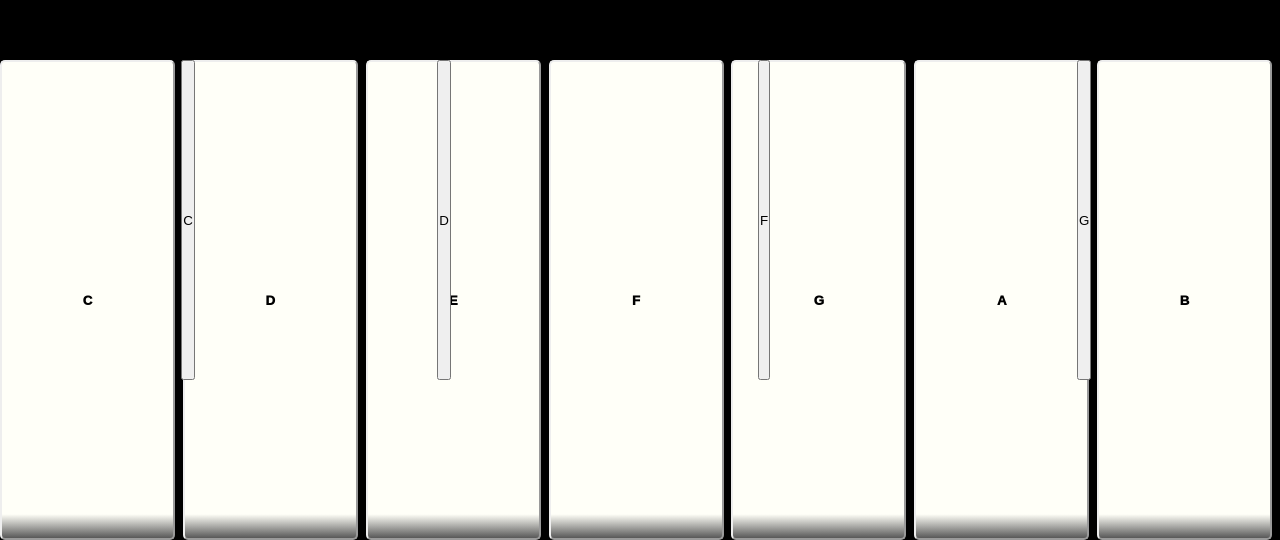
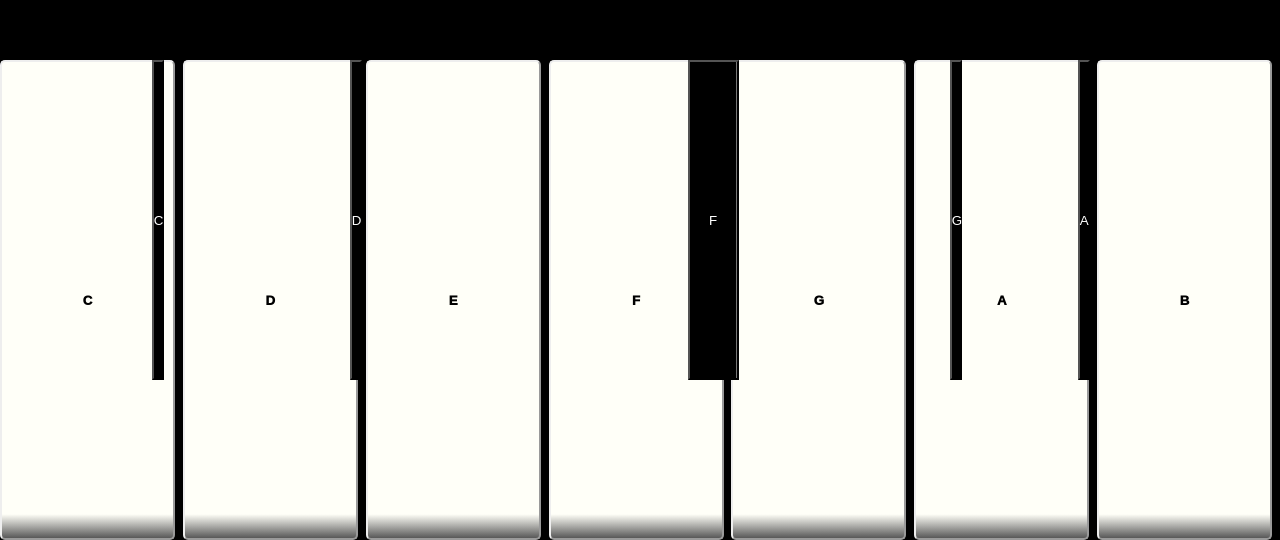
Before and after one commit to dualcorebrain/Javascript-Piano, a plain HTML site: page index.html in a window 1280 px wide. Shown: the part 260-800 px from the top of the page. Drawn offline with Linux system fonts and the light colour scheme.

Commit message:
Updating Black (Sharp) Keys

```diff
--- a/style.css
+++ b/style.css
@@ -48,19 +48,20 @@ kbd{
     background: ivory;
 }
 
-/*THIS IS NOT APPLYING PROPERLY*/
+
 .white-pressed{
     background: linear-gradient(180deg, rgba(88,88,88,1) 3%, rgba(255,255,248,1) 9%);
 
 }
 
+/*THIS NEEDS WORK, GRID-GAP-COLUMN DEPRECATED RECENTLY*/
 /*ADDING BLACK KEYS*/
 .black-keys{
     z-index: 1;
 
     display: grid;
-    grid-template-columns: 10% 10% 20% 10% 10% 10% ;
-    column-gap: 10%;
+    grid-template-columns: 10% 10% 40% 10% 10% 10% ;
+    column-gap: 0%;
 
     position: relative;
     bottom: 20%;
@@ -68,4 +69,26 @@ kbd{
 
     height: 40vh;
     width: 100vw;
+
 }
+
+.black{
+    background: linear-gradient(90deg, rgba(0,0,0,1) 98%, rgba(255,255,255,1) 100%);
+    color: white;
+    width: 10%;
+}
+
+#c4-sharp{
+    position: relative;
+    right: 30px;
+}
+
+#d4-sharp{
+    position: relative;
+    left: 40px;
+}
+
+#f4-sharp{
+    position: relative;
+    left: 77px;
+}
```
